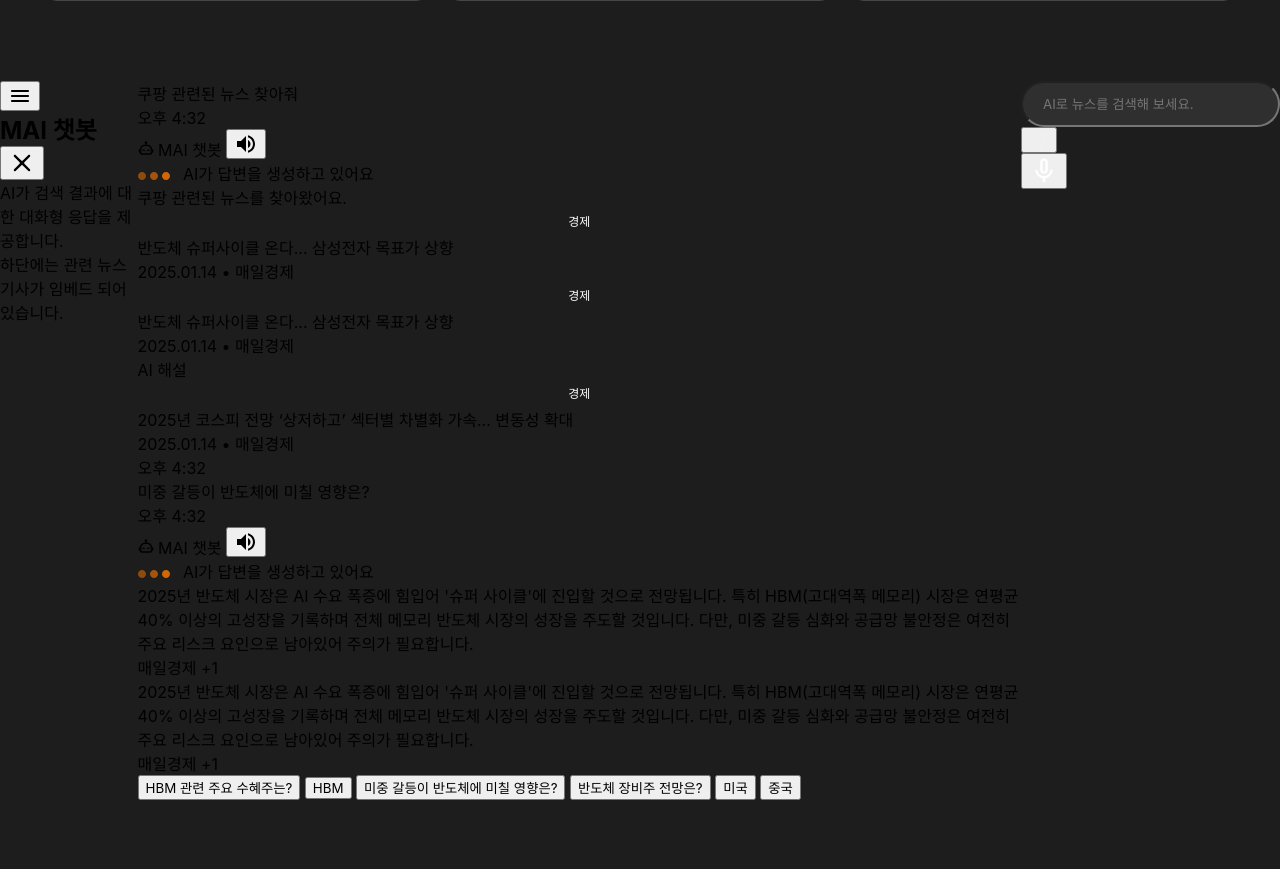
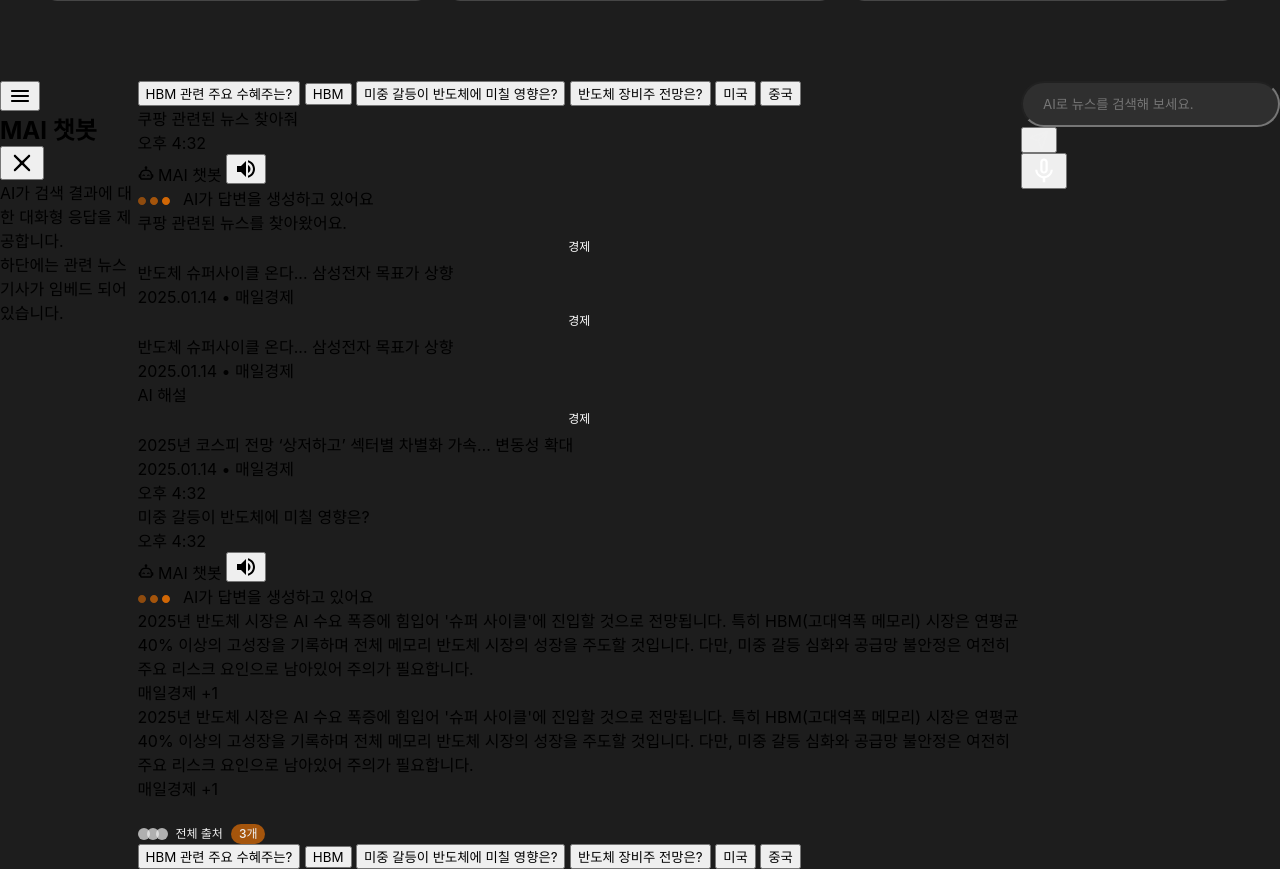
Before and after one commit to Pyo-hogeun/mk, a website: page pages/CHATBOT/chatbot.html in a window 1280 px wide. Shown: the part 1937-2806 px from the top of the page. Before the commit the page ends 2737 px from the top, so only its background shows below. Drawn offline with Linux system fonts and the light colour scheme; a web font is replaced by a local one.

Commit message:
feat : 챗봇 답변

```diff
--- a/assets/style/scss/partial/_chatbot.scss
+++ b/assets/style/scss/partial/_chatbot.scss
@@ -317,6 +317,13 @@
       align-self: stretch;
       flex-wrap: wrap;
       margin: 24px 0;
+      &.scroll{
+        flex-wrap: nowrap;
+        @include scrollX_mobile;
+        .tag{
+          white-space: nowrap;
+        }
+      }
 
       .tag {
         display: flex;
--- a/assets/style/scss/partial/_news_timeline.mobile.scss
+++ b/assets/style/scss/partial/_news_timeline.mobile.scss
@@ -128,6 +128,7 @@
   }
   .source-info{
     display: flex;
+    align-items: center;
     margin-top: 24px;
     gap: 8px;
     color: var(--text-primary, #111111);
@@ -138,6 +139,10 @@
     line-height: 150%; /* 18px */
     &__thumbnail{
       display: flex;
+      li{
+        display: inline-flex;
+        align-items: center;
+      }
       li:not(:first-child){
         margin-left: -3px;
       }
--- a/assets/style/scss/partial/_news_timeline.scss
+++ b/assets/style/scss/partial/_news_timeline.scss
@@ -127,6 +127,7 @@
   }
   .source-info{
     display: flex;
+    align-items: center;
     margin-top: 24px;
     gap: 8px;
     color: var(--text-primary, #111111);
@@ -137,6 +138,10 @@
     line-height: 150%; /* 18px */
     &__thumbnail{
       display: flex;
+      li{
+        display: inline-flex;
+        align-items: center;
+      }
       li:not(:first-child){
         margin-left: -3px;
       }
--- a/pages/CHATBOT/chatbot.html
+++ b/pages/CHATBOT/chatbot.html
@@ -764,7 +764,27 @@
         하단에는 관련 뉴스 기사가 임베드 되어 있습니다.</p>
     </div>
     <div class="chatbot__body">
-
+      <!-- 추천 검색어 -->
+      <div class="recommand-tags">
+        <button type="button" class="tag">
+          <span class="tag__text">HBM 관련 주요 수혜주는?</span>
+        </button>
+        <button type="button" class="tag">
+          <span class="tag__text">HBM</span>
+        </button>
+        <button type="button" class="tag">
+          <span class="tag__text">미중 갈등이 반도체에 미칠 영향은?</span>
+        </button>
+        <button type="button" class="tag">
+          <span class="tag__text">반도체 장비주 전망은?</span>
+        </button>
+        <button type="button" class="tag">
+          <span class="tag__text">미국</span>
+        </button>
+        <button type="button" class="tag">
+          <span class="tag__text">중국</span>
+        </button>
+      </div>
 
       <!-- 나의질문 -->
       <div class="chat-row me">
@@ -895,11 +915,33 @@
         <div class="source">
           <span class="source__badge">매일경제 +1</span>
         </div>
+
+        <div class="source-info">
+          <ul class="source-info__thumbnail">
+            <li>
+              <svg width="12" height="12" viewBox="0 0 12 12" fill="none" xmlns="http://www.w3.org/2000/svg">
+                <circle cx="6" cy="6" r="6" fill="#F0F0F0" fill-opacity="0.7"></circle>
+                </svg>
+            </li>
+            <li>
+              <svg width="12" height="12" viewBox="0 0 12 12" fill="none" xmlns="http://www.w3.org/2000/svg">
+                <circle cx="6" cy="6" r="6" fill="#F0F0F0" fill-opacity="0.7"></circle>
+                </svg>
+            </li>
+            <li>
+              <svg width="12" height="12" viewBox="0 0 12 12" fill="none" xmlns="http://www.w3.org/2000/svg">
+                <circle cx="6" cy="6" r="6" fill="#F0F0F0" fill-opacity="0.7"></circle>
+                </svg>
+            </li>
+          </ul>
+          전체 출처 <span class="source-info__badge">3개</span>
+        </div>
       </div>
 
 
+
       <!-- 추천 검색어 -->
-      <div class="recommand-tags">
+      <div class="recommand-tags scroll">
         <button type="button" class="tag">
           <span class="tag__text">HBM 관련 주요 수혜주는?</span>
         </button>
```
Also changed, not shown: pages/index.html (+1 -1 lines), assets/style/css/style.css.
